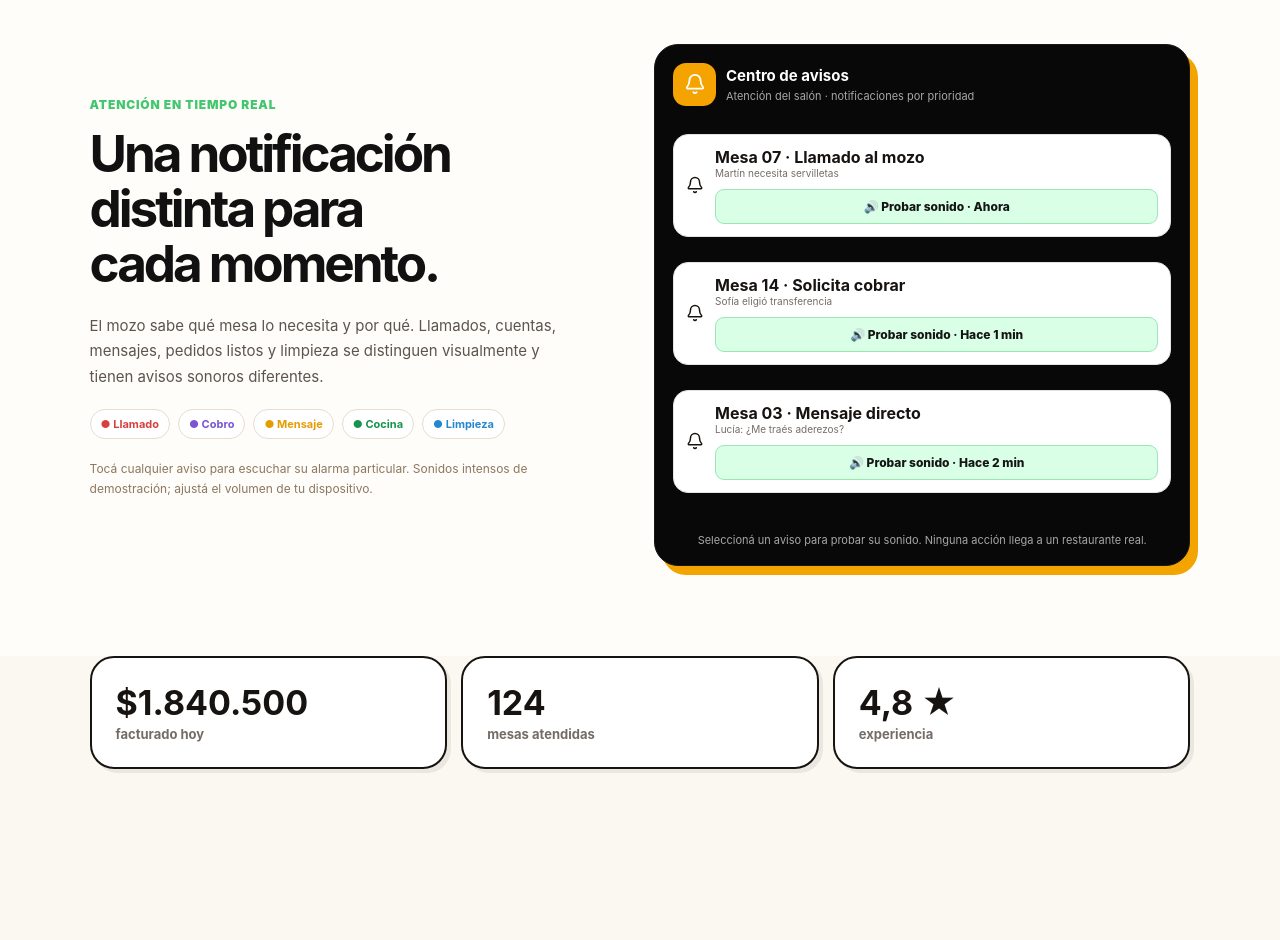
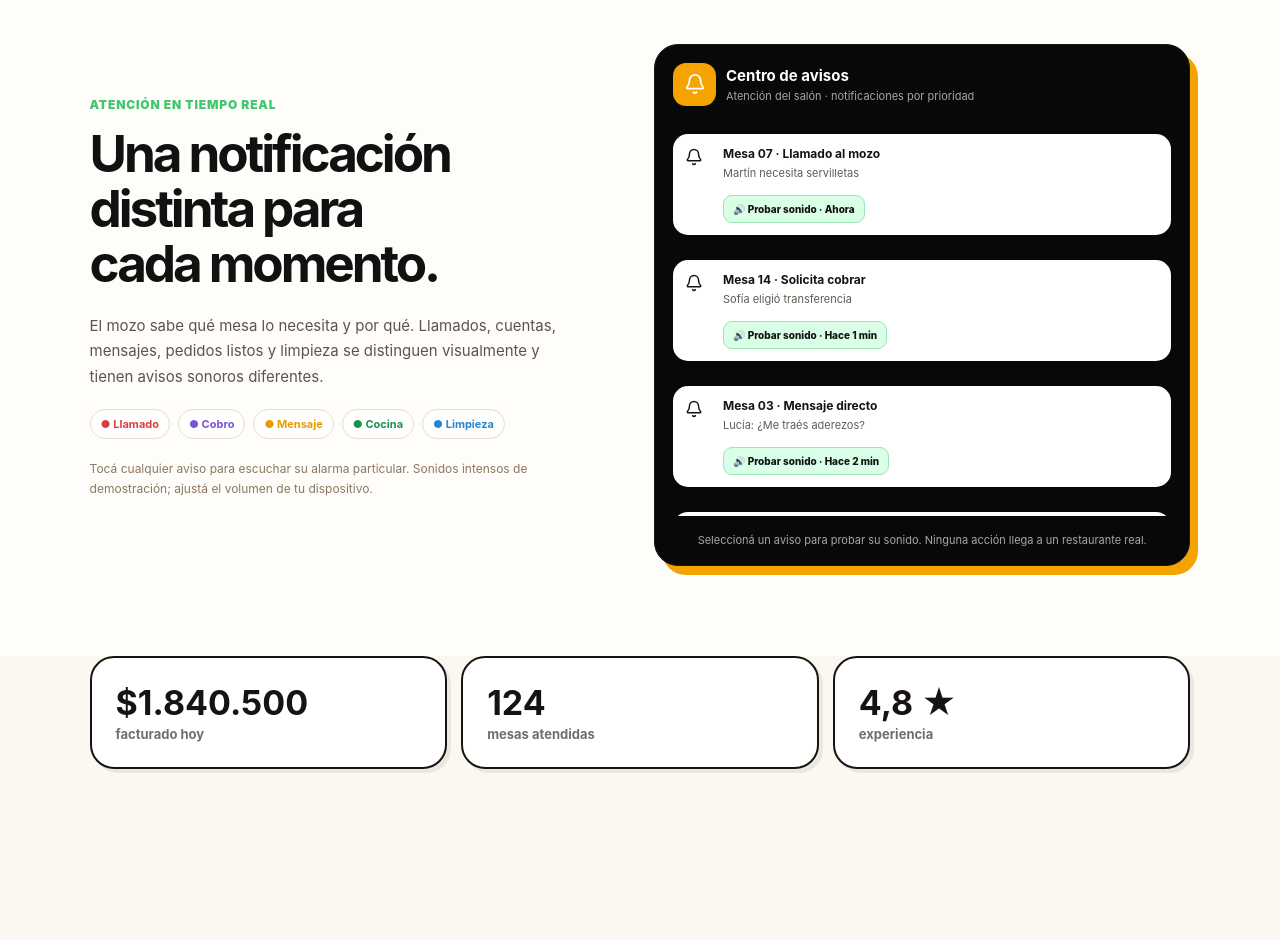
Before and after one commit to tobiasc541/restaurante-app, a Next.js app: page / in a window 1280 px wide. Shown: the part 900-1840 px from the top of the page. Built offline with nearby package versions, Linux system fonts and the light colour scheme.

Commit message:
Style landing demo with exact shared production waiter notification layout

```diff
--- a/app/globals.css
+++ b/app/globals.css
@@ -535,3 +535,11 @@ html,body{background:#fff!important;width:210mm!important}.demoPortal{position:s
 .mesaPixelGrid span{animation:none!important;opacity:1;visibility:visible}.mesaPixelsStarted .mesaPixelGrid span{animation:mesaPixelDissolve .45s steps(3,end) both!important}@media(prefers-reduced-motion:reduce){.mesaPixelGrid{display:none!important}}
 /* Landing alert preview shares the actual waiter's request card components. */
 .mesaNotificationBoard{background:#080808!important;color:#fff!important;border-color:#181818!important}.mesaNotificationBoardHead{color:#fff}.mesaNotificationBoardHead b{color:#fff}.mesaNotificationBoardHead small{color:#a7a7a7}.mesaNotificationBoard .waiterAlert.mesaRequestCard{display:flex;align-items:center;background:#fff;color:#171311;border-radius:15px;padding:12px;margin:8px 0;border:1px solid #e6e2dd;box-shadow:none}.mesaNotificationBoard .mesaRequestCard .mesaNotificationCopy{display:flex;flex-direction:column;flex:1;min-width:0}.mesaNotificationBoard .mesaRequestCard .mesaNotificationCopy b{color:#171311;font-size:13px}.mesaNotificationBoard .mesaRequestCard .mesaNotificationCopy span{color:#69605b;font-size:11px}.mesaNotificationBoard .mesaNotificationTime{color:#777}.mesaNotificationBoardBottom{color:#a7a7a7!important}
+
+/* Shared waiter notification: identical visual structure in production and landing. */
+.mesaNotificationBoard .waiterAlert.mesaRequestCard.mesaNotificationCard{display:grid;grid-template-columns:30px minmax(0,1fr);align-items:start;gap:8px;background:#fff;color:#171311;border:0;border-radius:15px;padding:12px;margin:8px 0;box-shadow:none;text-align:left;cursor:pointer}
+.mesaNotificationBoard .waiterAlert.mesaRequestCard.mesaNotificationCard>svg{width:18px;height:18px;margin-top:2px}
+.mesaNotificationBoard .waiterAlert.mesaRequestCard.mesaNotificationCard>div{display:flex;flex-direction:column;gap:5px;min-width:0}
+.mesaNotificationBoard .waiterAlert.mesaRequestCard.mesaNotificationCard b{font-size:12px;color:#171311}
+.mesaNotificationBoard .waiterAlert.mesaRequestCard.mesaNotificationCard span{font-size:11px;color:#625a54}
+.mesaNotificationBoard .mesaDemoSoundButton{font-size:10px!important;padding:7px 9px!important;background:#d9ffe6!important;color:#121212!important;border:1px solid #9be6b3!important;border-radius:9px!important;cursor:pointer;align-self:flex-start}
```
